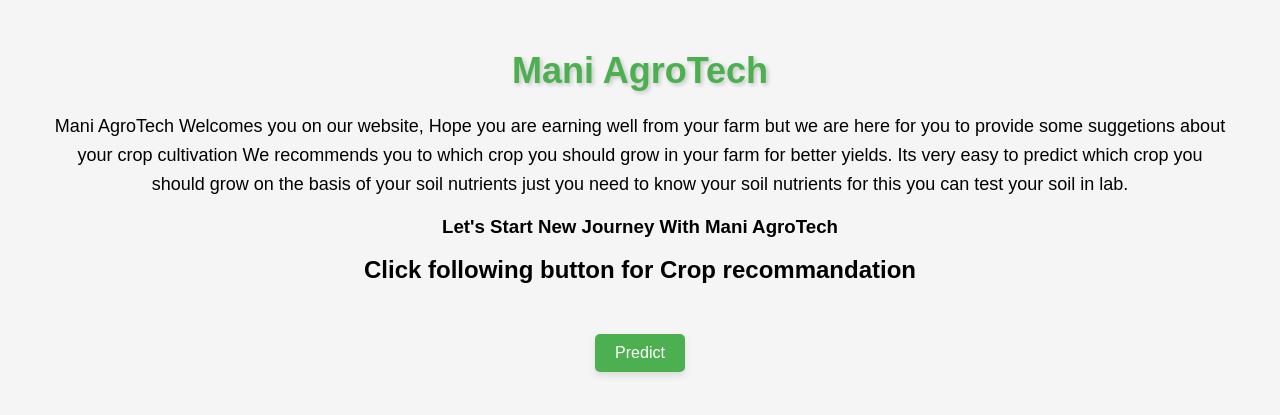
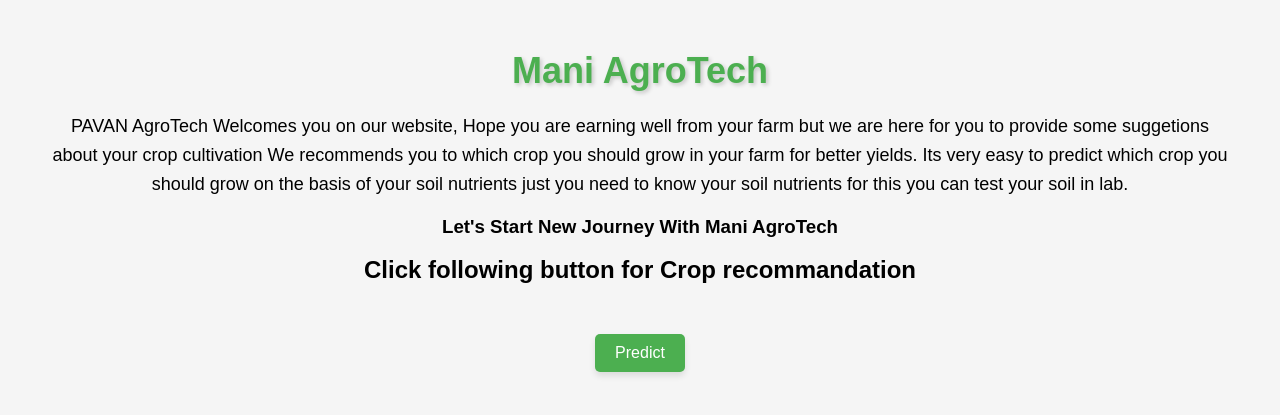
Before and after one commit to Pavan-gopisetti/Crop-Recommendation-System-main, a Flask app: page / in a window 1280 px wide. Shown: the part 70-485 px from the top of the page. Run offline with Flask 3, Linux system fonts and the light colour scheme.

Commit message:
Update Home_1.html

```diff
--- a/Crop-Recommendation-System-main/templates/Home_1.html
+++ b/Crop-Recommendation-System-main/templates/Home_1.html
@@ -19,7 +19,7 @@
     </header>
     <main>
       <h1>Mani AgroTech</h1>
-      <p style="color: black;">Mani AgroTech Welcomes you on our website, Hope you are earning well from your farm
+      <p style="color: black;">PAVAN AgroTech Welcomes you on our website, Hope you are earning well from your farm
         but we are here for you to provide some suggetions about your crop cultivation
       We recommends you to which crop you should grow in your farm for better yields. Its
       very easy to predict which crop you should grow on the basis of your soil nutrients
```
